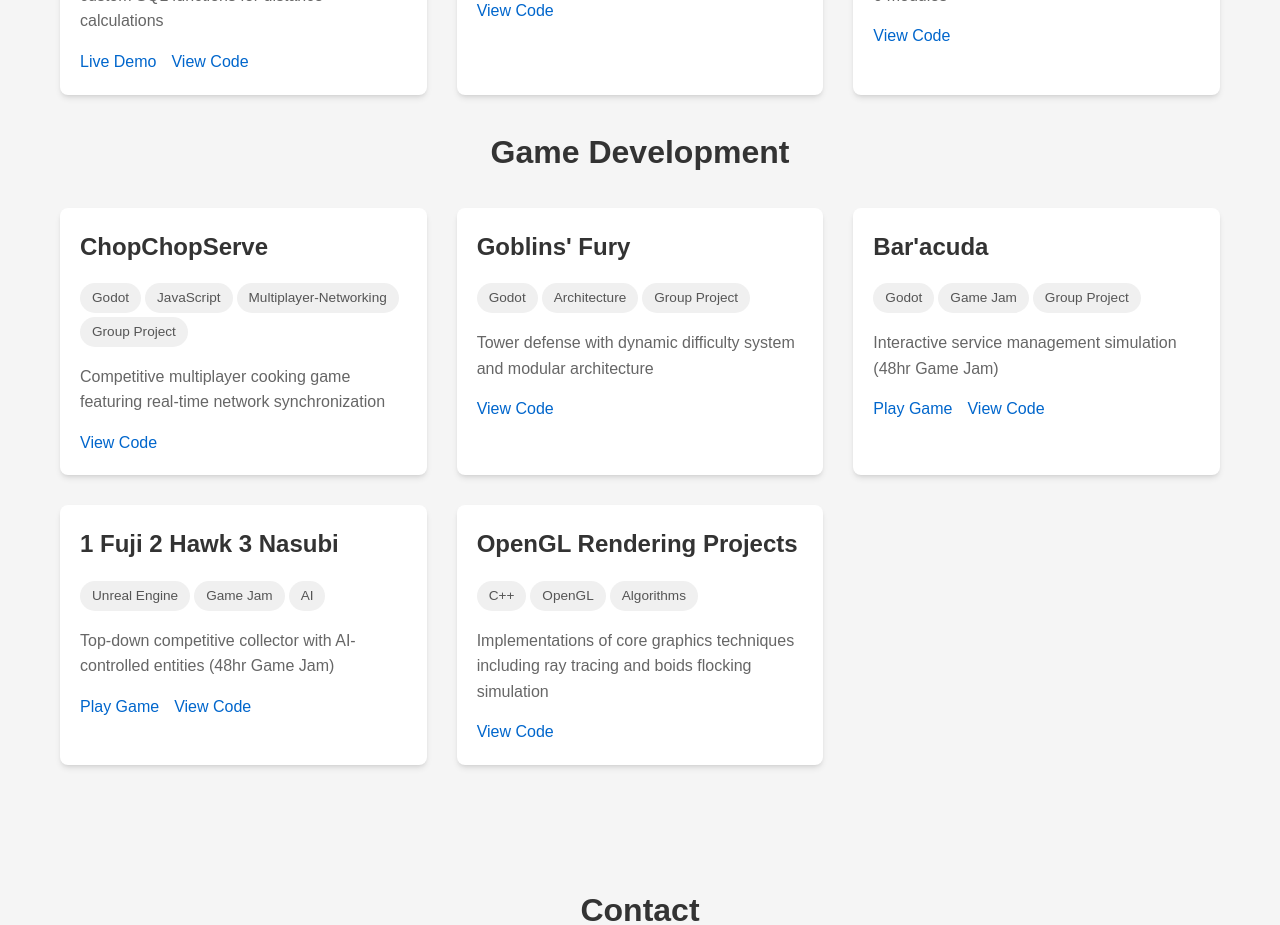
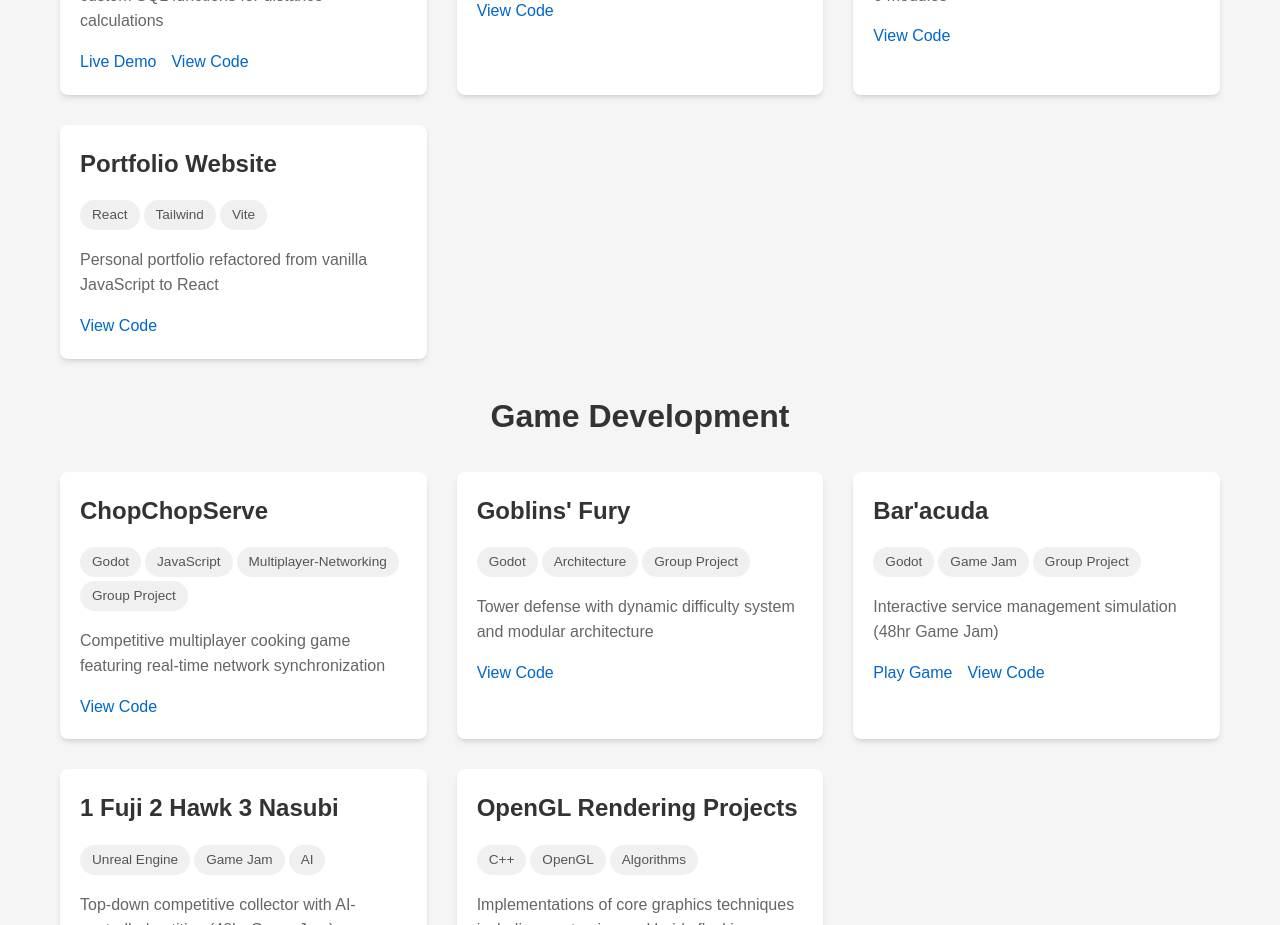
Before and after one commit to NagareNegishi/NagareNegishi.github.io, a React (Vite) app: page / in a window 1280 px wide. Shown: the part 1300-2225 px from the top of the page. Built offline with nearby package versions, Linux system fonts and the light colour scheme.

Commit message:
add portfolio #8

```diff
--- a/src/data/projects.js
+++ b/src/data/projects.js
@@ -26,6 +26,15 @@ export const softwareProjects = [
     description: "Object-oriented game development focused on design patterns, coordinated integration of 6 modules",
     links: {
         github: "https://github.com/NagareNegishi/LarryCroftsAdventures"
+    }
+    },
+    {
+    id: 4,
+    title: "Portfolio Website",
+    tags: ["React", "Tailwind", "Vite"],
+    description: "Personal portfolio refactored from vanilla JavaScript to React",
+    links: {
+        github: "https://github.com/NagareNegishi/NagareNegishi.github.io"
     }
     }
 ];
```
